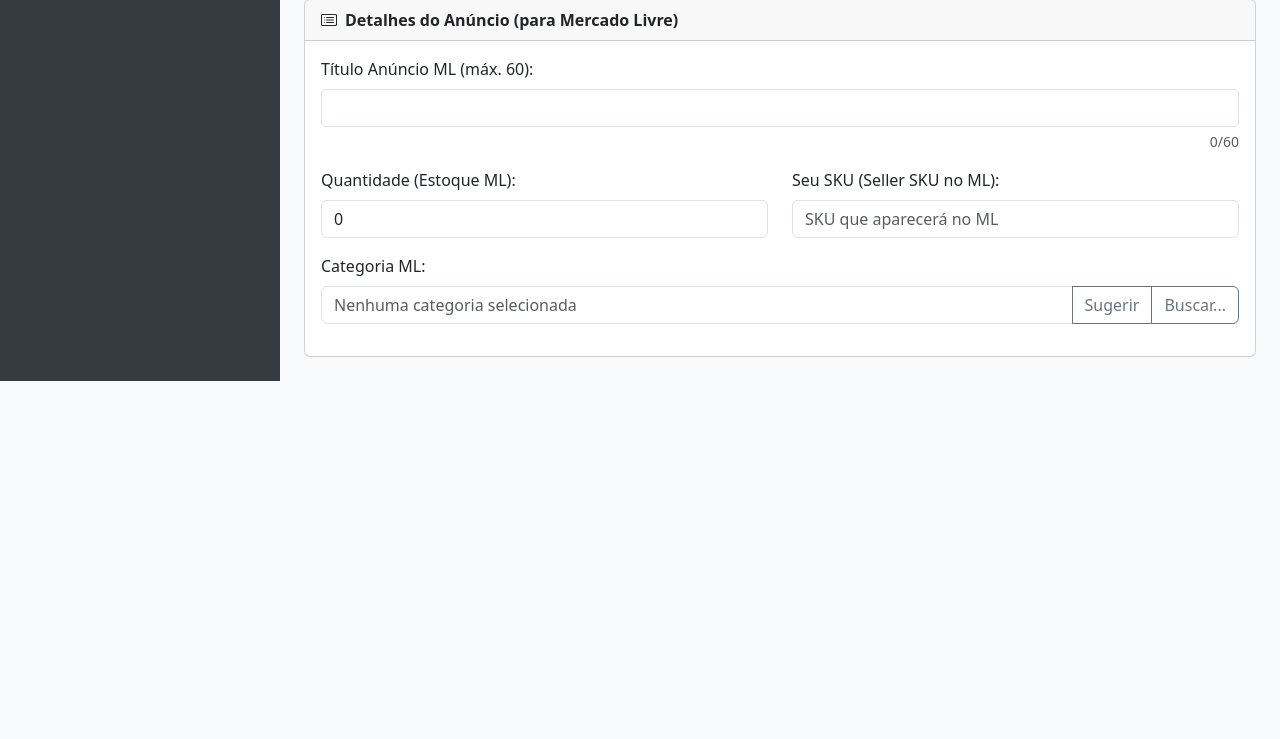
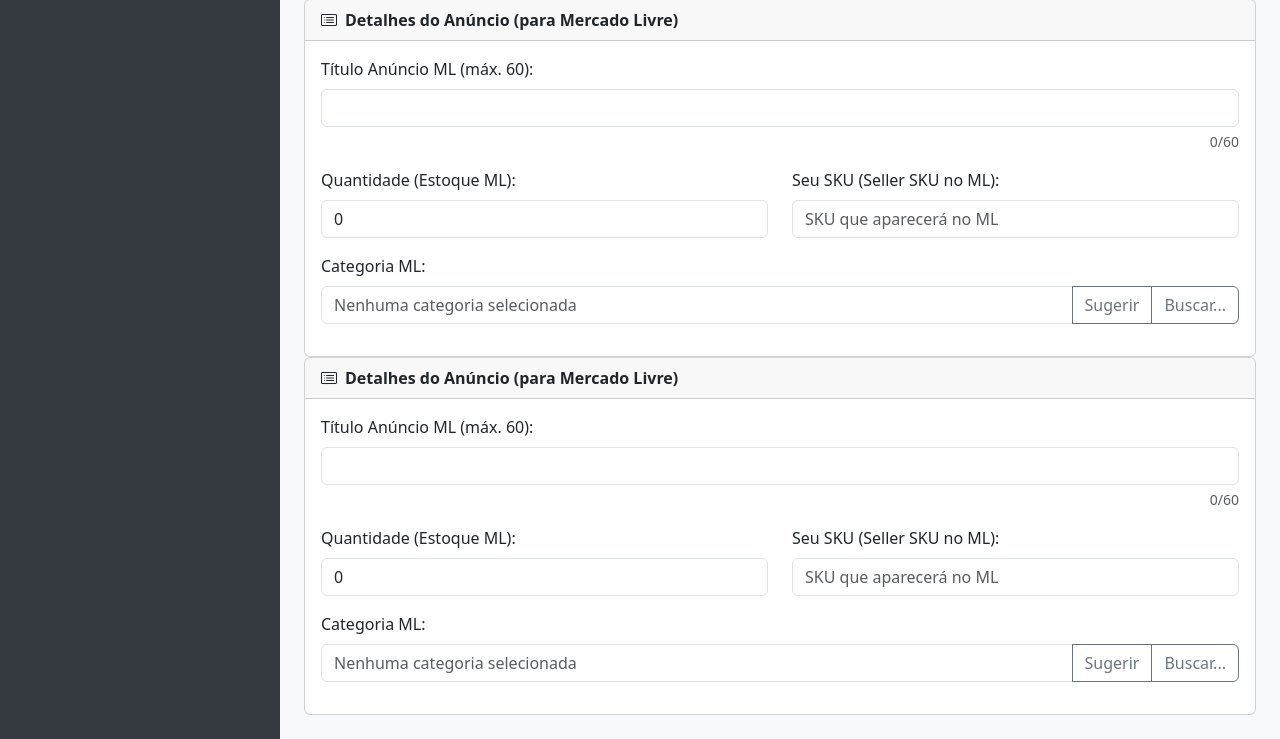
Before and after one commit to gama4x4/meliunlocker, a Python web app: template templates/tela_produto_sku.html in a window 1280 px wide. Shown: the part 755-1494 px from the top of the page. Before the commit the page ends 1136 px from the top, so only its background shows below. Run offline with Jinja, Linux system fonts and the light colour scheme; the template is opened without the code that fills it, so the values that code supplies are empty.

Commit message:
Update tela_produto_sku.html

```diff
--- a/templates/tela_produto_sku.html
+++ b/templates/tela_produto_sku.html
@@ -128,5 +128,54 @@
     </div>
 </div>
 
+<!-- Card para os Detalhes do Anúncio (MODIFICADO COM NOVOS IDs) -->
+<div class="card">
+    <div class="card-header">
+        <i class="bi bi-card-list me-2"></i><strong>Detalhes do Anúncio (para Mercado Livre)</strong>
+    </div>
+    <div class="card-body">
+        <form>
+            <!-- Título -->
+            <div class="mb-3">
+                <label for="mlTitleInput" class="form-label">Título Anúncio ML (máx. 60):</label>
+                <input type="text" class="form-control" id="mlTitleInput" maxlength="60">
+                <div class="form-text text-end" id="mlTitleCharCount">0/60</div>
+            </div>
+
+            <!-- Quantidade e SKU -->
+            <div class="row mb-3">
+                <div class="col-md-6">
+                    <label for="mlQuantityInput" class="form-label">Quantidade (Estoque ML):</label>
+                    <input type="number" class="form-control" id="mlQuantityInput" value="0">
+                </div>
+                <div class="col-md-6">
+                    <label for="mlSellerSkuInput" class="form-label">Seu SKU (Seller SKU no ML):</label>
+                    <input type="text" class="form-control" id="mlSellerSkuInput" placeholder="SKU que aparecerá no ML">
+                </div>
+            </div>
+
+            <!-- Categoria -->
+            <div class="mb-3">
+                <label for="mlCategoryDisplay" class="form-label">Categoria ML:</label>
+                <div class="input-group">
+                    <input type="text" class="form-control" id="mlCategoryDisplay" placeholder="Nenhuma categoria selecionada" readonly>
+                    <!-- Adicionados IDs aos botões -->
+                    <button class="btn btn-outline-secondary" type="button" id="suggestMlCategoryBtn">Sugerir</button>
+                    <button class="btn btn-outline-secondary" type="button" id="browseMlCategoryBtn">Buscar...</button>
+                </div>
+                <!-- Input escondido para guardar o ID da categoria -->
+                <input type="hidden" id="mlCategoryIdHidden">
+            </div>
+
+            <!-- Área para mostrar a sugestão da categoria -->
+            <div id="mlCategorySuggestionArea" class="mb-2"></div>
+
+            <!-- Status da categoria (Carregando, Erro, etc.) -->
+            <div id="mlCategoryStatus" class="status-message"></div>
+
+        </form>
+    </div>
+</div>
+
 
 {% endblock %}
```
